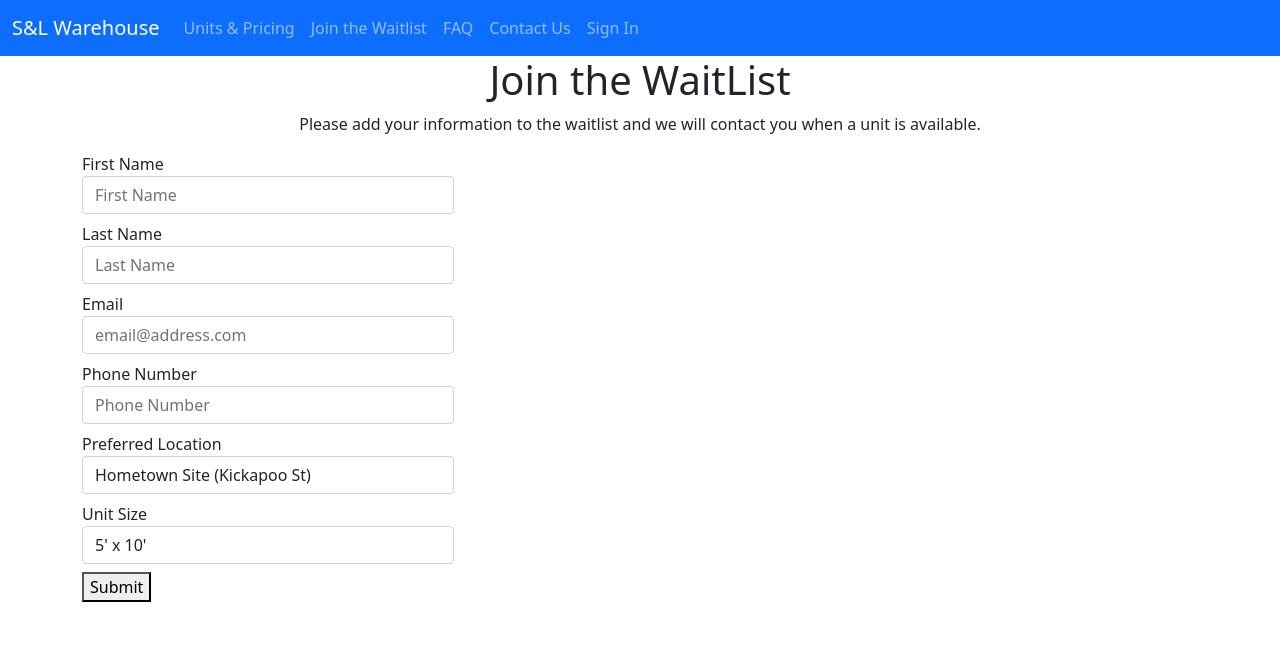
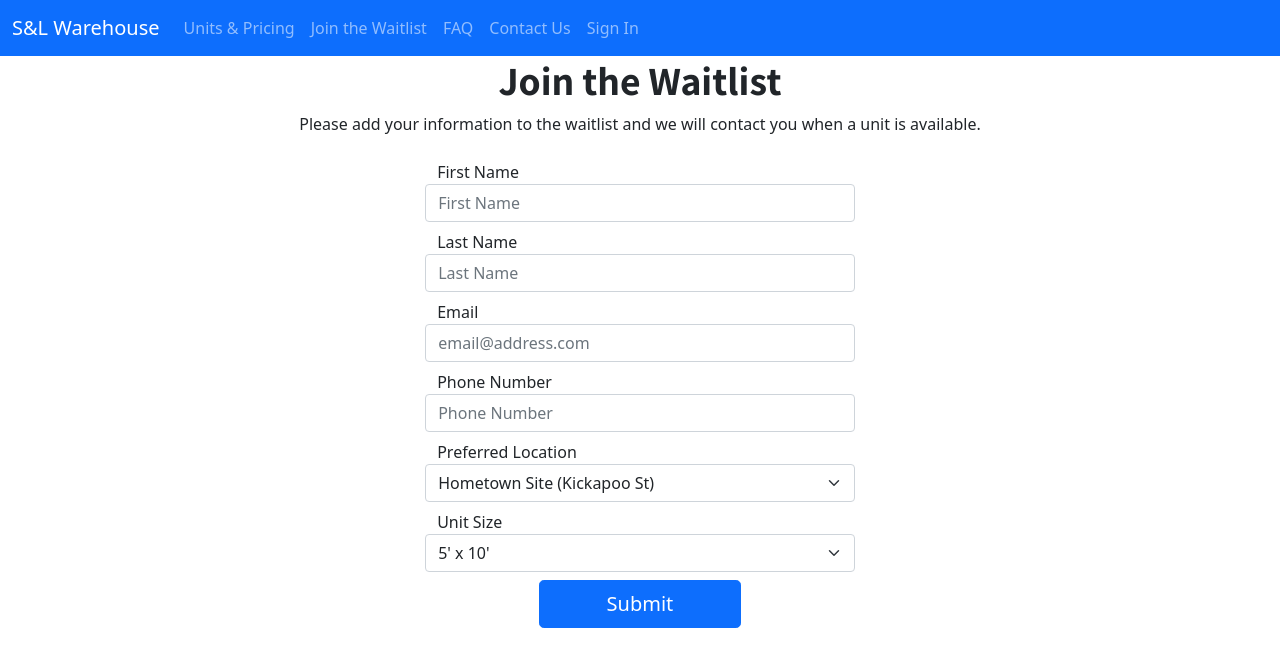
Before and after one commit to esherrow/SL-warehouse, a React (Create React App) app in the folder client/: page /waitlist in a window 1280 px wide. Shown: the top 666 px of the page. Built offline with nearby package versions, Linux system fonts and the light colour scheme.

Commit message:
added style to watilist

```diff
--- a/client/public/index.html
+++ b/client/public/index.html
@@ -10,6 +10,21 @@
       content="Web site created using create-react-app"
     />
     <link rel="apple-touch-icon" href="%PUBLIC_URL%/logo192.png" />
+    <link rel="preconnect" href="https://fonts.googleapis.com">
+<link rel="preconnect" href="https://fonts.gstatic.com" crossorigin>
+<link href="https://fonts.googleapis.com/css2?family=Open+Sans&display=swap" rel="stylesheet">
+
+<link
+  rel="stylesheet"
+  href="https://cdn.jsdelivr.net/npm/bootstrap@5.1.0/dist/css/bootstrap.min.css"
+  integrity="sha384-KyZXEAg3QhqLMpG8r+8fhAXLRk2vvoC2f3B09zVXn8CA5QIVfZOJ3BCsw2P0p/We"
+  crossorigin="anonymous"/>
+  <link rel="preconnect" href="https://fonts.googleapis.com">
+<link rel="preconnect" href="https://fonts.gstatic.com" crossorigin>
+<link href="https://fonts.googleapis.com/css2?family=Assistant:wght@700&display=swap" rel="stylesheet">
+<link rel="preconnect" href="https://fonts.googleapis.com">
+<link rel="preconnect" href="https://fonts.gstatic.com" crossorigin>
+<link href="https://fonts.googleapis.com/css2?family=Didact+Gothic&display=swap" rel="stylesheet">
     <!--
       manifest.json provides metadata used when your web app is installed on a
       user's mobile device or desktop. See https://developers.google.com/web/fundamentals/web-app-manifest/
--- a/client/src/App.js
+++ b/client/src/App.js
@@ -1,6 +1,5 @@
 import { BrowserRouter as Router, Route, Switch } from 'react-router-dom';
 import { ApolloClient, InMemoryCache,  ApolloProvider } from '@apollo/client';
-
 import HomeNav from './components/HomeNav';
 import Home from './pages/Home';
 
@@ -9,12 +8,9 @@ import Units from './pages/Units';
 import Waitlist from './pages/Waitlist';
 
 import 'bootstrap/dist/css/bootstrap.min.css';
-<link
-  rel="stylesheet"
-  href="https://cdn.jsdelivr.net/npm/bootstrap@5.1.0/dist/css/bootstrap.min.css"
-  integrity="sha384-KyZXEAg3QhqLMpG8r+8fhAXLRk2vvoC2f3B09zVXn8CA5QIVfZOJ3BCsw2P0p/We"
-  crossorigin="anonymous"
-/>
+
+
+
 
 
 
--- a/client/src/components/HomeNav/index.js
+++ b/client/src/components/HomeNav/index.js
@@ -5,10 +5,12 @@ function HomeNav() {
   return (
     <nav className="navbar navbar-expand-lg navbar-dark bg-primary">
     <div className="container-fluid">
-    <Link to="/" className="navbar-brand text-lg">S&L Warehouse</Link>
+    <Link to="/" className="navbar-brand text-lg font-effect-shadow-multiple">S&L Warehouse</Link>
+
     <button className="navbar-toggler" type="button" data-bs-toggle="collapse" data-bs-target="#navbarNavAltMarkup" aria-controls="navbarNavAltMarkup" aria-expanded="false" aria-label="Toggle navigation">
       <span className="navbar-toggler-icon"></span>
     </button>
+
     <div className="collapse navbar-collapse" id="navbarNavAltMarkup">
 
     <div className="navbar-nav justify-space-between-lg justify-center align-center">
--- /dev/null
+++ b/client/src/index.css
@@ -0,0 +1,7 @@
+:root {
+  font-family: 'Didact Gothic', sans-serif;
+}
+
+h1, h2 {
+  font-family: 'assistant', sans-serif;
+}
--- a/client/src/index.js
+++ b/client/src/index.js
@@ -1,6 +1,7 @@
 import React from 'react';
 import ReactDOM from 'react-dom';
 import App from './App';
+import './index.css';
 
 
 ReactDOM.render(
--- a/client/src/pages/Waitlist.js
+++ b/client/src/pages/Waitlist.js
@@ -23,73 +23,60 @@ function Waitlist(props){
     };
 
     return(
-        <div className="container">
-            <div className=" col ">
+        <div className="container-fluid">
                 <div className="row justify-content-center">
-            <div className=" text-center"><h1>Join the WaitList</h1>
+                <div className=" text-center">
+                    <h1>Join the Waitlist</h1>
                     <p> Please add your information to the waitlist and we will contact you when a unit is available.</p>
-            </div>
-            <form onSubmit={handleFormSubmit}>
-                <div className="flex-row space-between justify-content-centermy-2">
-                    <label className="col-md-4 control-label" htmlFor="firstName">First Name</label>
-                    <div className="col-md-4">
-                        <input id="firstName" name="firstName" type="firstName" placeholder="First Name" className="form-control input-md" onChange={handleChange}/>
-
                 </div>
                 </div>
 
-                <div className="flex-row space-between my-2">
-                    <label className="col-md-4 control-label" htmlFor="lastName">Last Name</label>
-                    <div className="col-md-4">
-                        <input id="lastName" name="lastName" type="text" placeholder="Last Name" className="form-control input-md" onChange={handleChange}/>
-
-                    </div>
+            <div className="d-flex column-8 container justify-content-center">
+            <form onSubmit={handleFormSubmit}>
+            <div className="row my-2">
+                <label className="col control-label" htmlFor="firstName">First Name</label>
+                <input id="firstName" name="firstName" type="firstName" placeholder="First Name" className="form-control input-md" onChange={handleChange}/>
             </div>
 
-                <div className="flex-row space-between my-2">
-                    <label className="col-md-4 control-label" htmlFor="email">Email</label>
-                    <div className="col-md-4">
-                        <input id="email" name="email" type="email" placeholder="email@address.com" className="form-control input-md" onChange={handleChange}/>
-
-                    </div>
+            <div className="row my-2">
+                <label className="col control-label" htmlFor="lastName">Last Name</label>
+                <input id="lastName" name="lastName" type="text" placeholder="Last Name" className="form-control input-md" onChange={handleChange}/>
             </div>
 
-                <div className="flex-row space-between my-2">
-                    <label className="col-md-4 control-label" htmlFor="phone">Phone Number</label>
-                    <div className="col-md-4">
-                        <input id="phone" name="phone" type="phone" placeholder="Phone Number" className="form-control input-md" onChange={handleChange}/>
-
-                    </div>
+                <div className="row my-2">
+                    <label className="col control-label" htmlFor="email">Email</label>
+                    <input id="email" name="email" type="email" placeholder="email@address.com" className="form-control input-md" onChange={handleChange}/>
                 </div>
 
-                <div className="flex-row space-between my-2">
-                    <label className="col-md-4 control-label" htmlFor="location">Preferred Location</label>
-                    <div className="col-md-4">
-                        <select id="location" name="location" className="form-control" onChange={handleChange}>
+                <div className="row my-2">
+                    <label className="col control-label" htmlFor="phone">Phone Number</label>
+                    <input id="phone" name="phone" type="phone" placeholder="Phone Number" className="form-control input-md" onChange={handleChange}/>
+                </div>
+
+                <div className="row my-2">
+                    <label className="col control-label" htmlFor="location">Preferred Location</label>
+                    <select id="location" name="location" className="form-select" onChange={handleChange}>
                         <option value="hometown">Hometown Site (Kickapoo St)</option>
                         <option value="heritage">Heritage Site (SR 3)</option>
                     </select>
                 </div>
-                </div>
 
-                <div className="flex-row space-between my-2">
-                    <label className="col-md-4 control-label" htmlFor="size">Unit Size</label>
-                    <div className="col-md-4">
-                        <select id="size" name="size" className="form-control" onChange={handleChange}>
+                <div className="row my-2">
+                    <label className="col control-label" htmlFor="size">Unit Size</label>
+                        <select id="size" name="size" className="form-select" onChange={handleChange}>
                         <option value="5x10">5' x 10'</option>
                         <option value="10x10">10' x 10'</option>
                         <option value="10x15">10' x 15'</option>
                         <option value="10x20">10' x 20'</option>
                         </select>
                 </div>
-                </div>
-                <div className="flex-row space-between my-2">
-                    <button type="submit">Submit</button>
+                <div className="d-grid gap-2 col-6 mx-auto my-2">
+                    <button className="btn btn-lg btn-primary" type="submit">Submit</button>
                 </div>
             </form>
             </div>
             </div>
-            </div>
+
     )
 }
 
```
Also changed, not shown: client/package 2.json (added, +42 -0 lines), client/src/App.css (deleted, +0 -38 lines), client/src/pages/Units 2.js (added, +30 -0 lines), 1 other file (tests, documents, lock files or other folders). Lines whose indentation alone changed are shown as unchanged.
